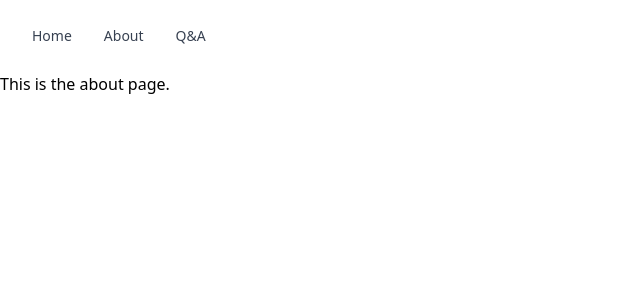
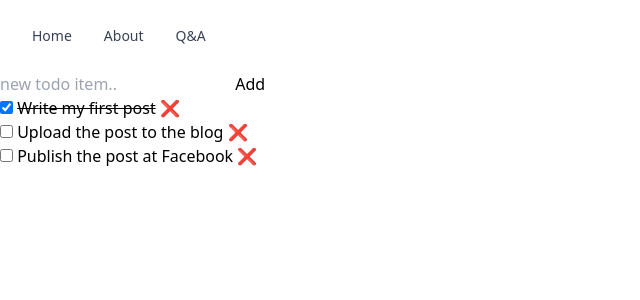
Before and after one commit to loganhagen/sentiment-analyzer, a SvelteKit app in the folder frontend/: page /about in a window 1280 px wide. Shown: the top 300 px of the page, without its empty margins (0-640 px from the left). Built offline with nearby package versions, Linux system fonts and the light colour scheme.

Commit message:
fix: Refactor route naming

```diff
--- a/frontend/src/routes/about/+page.svelte
+++ b/frontend/src/routes/about/+page.svelte
@@ -1 +1,37 @@
-<p>This is the about page.</p>
+<script>
+    let newItem = '';
+
+    let todoList = [{text: 'Write my first post', status: true},
+                    {text: 'Upload the post to the blog', status: false},
+                    {text: 'Publish the post at Facebook', status: false}];
+
+
+
+	function addToList() {
+		todoList = [...todoList, {text: newItem, status: false}];
+		newItem = '';
+	}
+
+	function removeFromList(index) {
+		todoList.splice(index, 1)
+		todoList = todoList;
+    }
+</script>
+
+<input bind:value={newItem} type="text" placeholder="new todo item..">
+<button on:click={addToList}>Add</button>
+
+<br/>
+{#each todoList as item, index}
+	<input bind:checked={item.status} type="checkbox">
+	<span class:checked={item.status}>{item.text}</span>
+	<span on:click={() => removeFromList(index)}>❌</span>
+	<br/>
+{/each}
+
+
+<style>
+	.checked {
+        text-decoration: line-through;
+    }
+</style>
--- a/frontend/src/routes/question/+page.svelte
+++ b/frontend/src/routes/question/+page.svelte
@@ -6,7 +6,7 @@
 	let answer = "";
 
 	async function askQuestion () {
-		const res = await fetch('http://localhost:8080/api/about', {
+		const res = await fetch('http://localhost:8080/api/question', {
 			method: 'POST',
 			body: JSON.stringify({
 				input,
```
Also changed, not shown: 2 other files (tests, documents, lock files or other folders).
